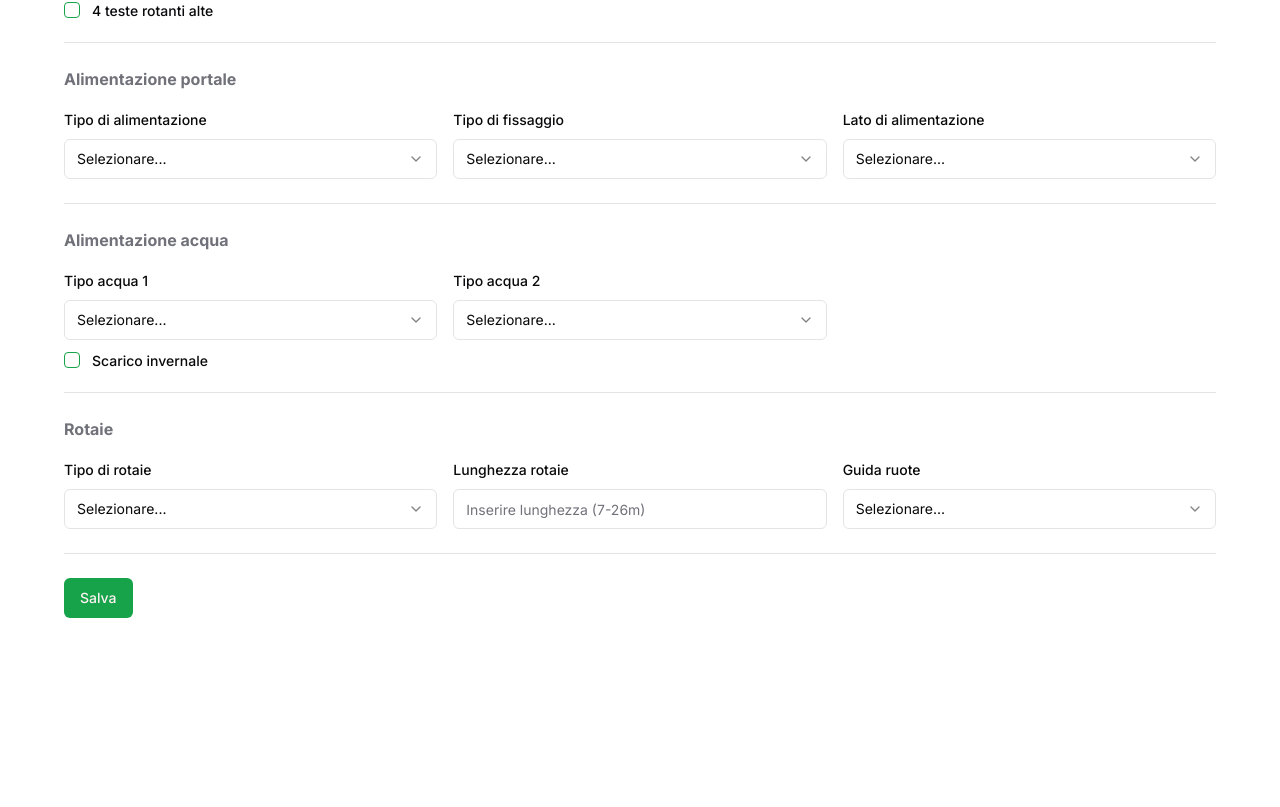
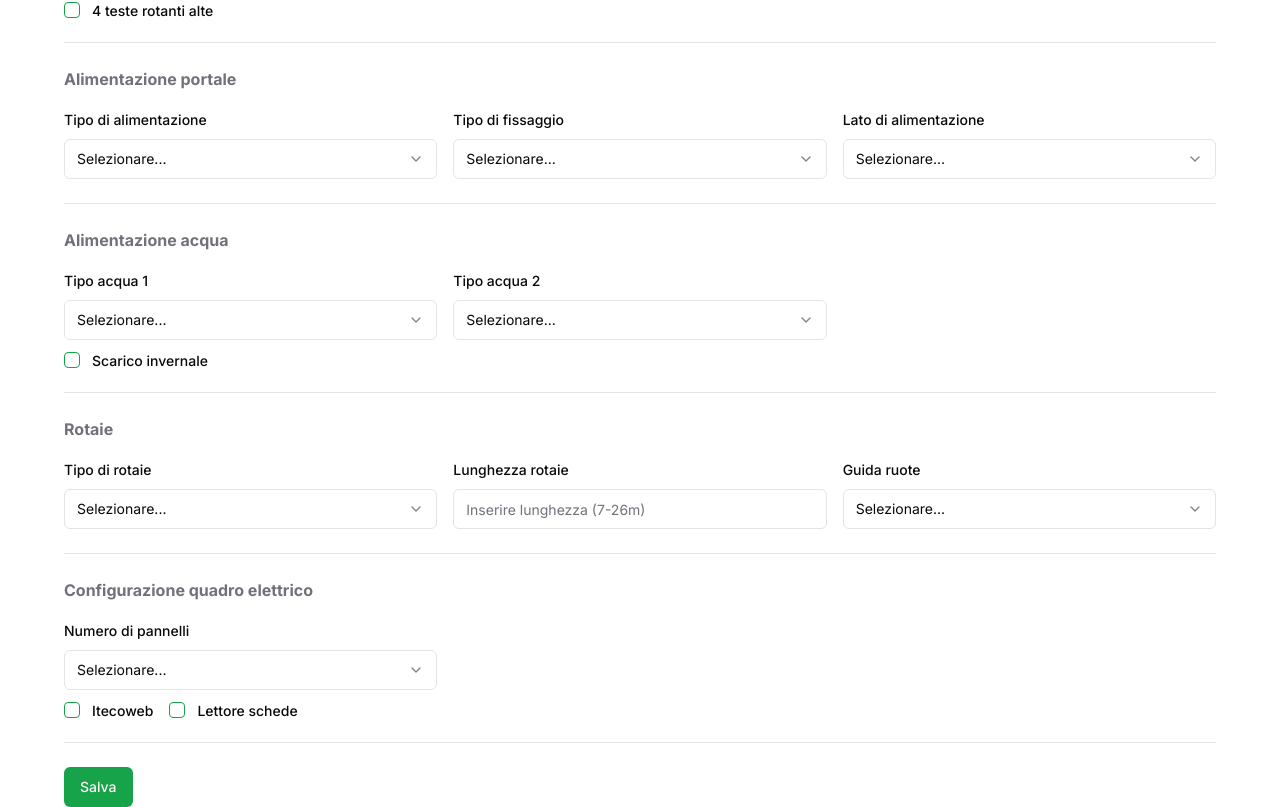
Before and after one commit to slinden2/product-configurator, a Next.js app: page /configurations/new in a window 1280 px wide. Shown: the part 822-1629 px from the top of the page. Before the commit the page ends 1440 px from the top, so only its background shows below. Built offline with nearby package versions, Linux system fonts and the light colour scheme.

Commit message:
Adds electrical panel configuration

```diff
--- a/components/ConfigForm.tsx
+++ b/components/ConfigForm.tsx
@@ -34,6 +34,17 @@ const ConfigForm = () => {
   const hasHPRoofBar = form.watch("has_hp_roof_bar");
   const supplyType = form.watch("supply_type");
   const supplyFixingType = form.watch("supply_fixing_type");
+  const panelNum = form.watch("panel_num");
+  const panelPos = form.watch("panel_pos");
+  const hasItecoweb = form.watch("has_itecoweb");
+  const hasCardReader = form.watch("has_card_reader");
+
+  React.useEffect(() => {
+    // Resetting card_num when itecoweb and card_reader are unchecked
+    if (!hasItecoweb && !hasCardReader) {
+      form.resetField("card_num");
+    }
+  }, [hasItecoweb, hasCardReader, form]);
 
   async function onSubmit(values: ConfigFormData) {
     console.log(values);
@@ -314,6 +325,75 @@ const ConfigForm = () => {
               </div>
             </div>
           </FormSection>
+          <FormSection title="Configurazione quadro elettrico">
+            <div className="space-y-3">
+              <div className="md:flex md:gap-4">
+                <div className="md:flex-1">
+                  <SelectField
+                    name="panel_num"
+                    label="Numero di pannelli"
+                    placeholder="Selezionare..."
+                    items={selectFieldOptions.panelNums}
+                    fieldsToResetOnValue={[
+                      {
+                        triggerValue: zodEnums.PanelNumEnum.enum.TWO,
+                        fieldsToReset: ["panel_pos"],
+                      },
+                    ]}
+                  />
+                </div>
+                <div className="md:flex-1">
+                  {panelNum === zodEnums.PanelNumEnum.enum.ONE && (
+                    <SelectField
+                      name="panel_pos"
+                      label="Posizione pannello"
+                      placeholder="Selezionare..."
+                      items={selectFieldOptions.panelPositions}
+                      fieldsToResetOnValue={[
+                        {
+                          triggerValue: zodEnums.PanelPosEnum.enum.INTERNAL,
+                          fieldsToReset: ["ext_panel_fixing_type"],
+                        },
+                      ]}
+                    />
+                  )}
+                </div>
+                <div className="md:flex-1">
+                  {(panelNum === zodEnums.PanelNumEnum.enum.TWO ||
+                    panelPos === "EXTERNAL") && (
+                    <SelectField
+                      name="ext_panel_fixing_type"
+                      label="Fissaggio pannello esterno"
+                      placeholder="Selezionare..."
+                      items={selectFieldOptions.extPanelFixingTypes}
+                    />
+                  )}
+                </div>
+              </div>
+              <div className="space-y-3">
+                <div className="flex gap-4">
+                  <div>
+                    <CheckboxField name="has_itecoweb" label="Itecoweb" />
+                  </div>
+                  <div>
+                    <CheckboxField
+                      name="has_card_reader"
+                      label="Lettore schede"
+                    />
+                  </div>
+                </div>
+                {(hasItecoweb || hasCardReader) && (
+                  <div className="w-1/3">
+                    <InputField
+                      name="card_num"
+                      label="Numero di schede"
+                      placeholder="Inserisci numero di schede"
+                    />
+                  </div>
+                )}
+              </div>
+            </div>
+          </FormSection>
           <Button type="submit">Salva</Button>
         </form>
       </Form>
--- a/validation/configSchema.ts
+++ b/validation/configSchema.ts
@@ -9,6 +9,13 @@ function generateSelectOptionsFromZodEnum<T extends string>(
     value,
     label: labels[i],
   }));
+}
+
+function coerceStringToNumber(schema: z.ZodTypeAny) {
+  return z.preprocess((val) => {
+    if (val === "") return undefined;
+    return val && typeof val === "string" ? parseInt(val, 10) : val;
+  }, schema);
 }
 
 const genericRequiredMessage = "Scelta obbligatoria";
@@ -119,6 +126,24 @@ const railTypes: SelectOption[] = generateSelectOptionsFromZodEnum(
   ["Da tassellare", "Da saldare incassato"]
 );
 
+const PanelNumEnum = z.enum(["ONE", "TWO"]);
+const panelNums: SelectOption[] = generateSelectOptionsFromZodEnum(
+  PanelNumEnum,
+  ["1", "2"]
+);
+
+const PanelPosEnum = z.enum(["INTERNAL", "EXTERNAL"]);
+const panelPositions: SelectOption[] = generateSelectOptionsFromZodEnum(
+  PanelPosEnum,
+  ["A bordo", "In piazzola"]
+);
+
+const ExtPanelFixingType = z.enum(["WALL", "POST"]);
+const extPanelFixingTypes: SelectOption[] = generateSelectOptionsFromZodEnum(
+  ExtPanelFixingType,
+  ["A muro", "Su palo"]
+);
+
 // Number of brushes
 const brushNums: SelectOption[] = [
   {
@@ -175,6 +200,9 @@ export const zodEnums = {
   WaterType1Enum,
   WaterType2Enum,
   RailTypeEnum,
+  PanelNumEnum,
+  PanelPosEnum,
+  ExtPanelFixingType,
 };
 
 export const selectFieldOptions: SelectOptionGroup = {
@@ -192,10 +220,10 @@ export const selectFieldOptions: SelectOptionGroup = {
   waterTypes2,
   railTypes,
   railGuideNum,
+  panelNums,
+  panelPositions,
+  extPanelFixingTypes,
 };
-
-//   // has_itecoweb: z.boolean(),
-// });
 
 export const baseSchema = z.object({
   name: z.string().min(3, "Il nome è obbligatorio (min. 3 caratteri)."),
@@ -223,20 +251,25 @@ export const baseSchema = z.object({
   ),
   has_antifreeze: z.boolean().default(false),
   rail_type: RailTypeEnum,
-  rail_length: z
+  rail_length: coerceStringToNumber(
+    z
       .number()
-    .int()
       .refine(
         (val) => val >= 7 && val <= 26,
         "La lunghezza deve essere tra 7 e 26 metri."
+      )
   ),
-  rail_guide_num: z
+  rail_guide_num: coerceStringToNumber(
+    z
       .number()
-    .int()
       .refine(
         (val) => val >= 0 && val <= 2,
         "Le guide ruote (coppie) devono essere 0, 1 o 2."
+      )
   ),
+  has_itecoweb: z.boolean().optional(),
+  has_card_reader: z.boolean().optional(),
+  card_num: coerceStringToNumber(z.number().int().positive().optional()),
 });
 
 const chemPumpNumBase = z
@@ -318,11 +351,39 @@ const supplyTypeDiscriminatedUnion = z.discriminatedUnion("supply_type", [
   }),
 ]);
 
+const panelNumDiscriminatedUnion = z.discriminatedUnion("panel_num", [
+  z.object({
+    panel_num: z.literal(PanelNumEnum.enum.ONE),
+    panel_pos: PanelPosEnum,
+  }),
+  z.object({
+    panel_num: z.literal(PanelNumEnum.enum.TWO),
+    panel_pos: z.undefined(),
+    ext_panel_fixing_type: ExtPanelFixingType,
+  }),
+]);
+
+const panelPosDiscriminatedUnion = z.discriminatedUnion("panel_pos", [
+  z.object({
+    panel_pos: z.literal(undefined),
+  }),
+  z.object({
+    panel_pos: z.literal(PanelPosEnum.enum.EXTERNAL),
+    ext_panel_fixing_type: ExtPanelFixingType,
+  }),
+  z.object({
+    panel_pos: z.literal(PanelPosEnum.enum.INTERNAL),
+    ext_panel_fixing_type: z.undefined(),
+  }),
+]);
+
 export const configSchema = baseSchema
   .and(chemPumpDiscriminatedUnion)
   .and(acidPumpDiscriminatedUnion)
   .and(hpRoofBarDiscriminatedUnion)
   .and(supplyTypeDiscriminatedUnion)
+  .and(panelNumDiscriminatedUnion)
+  .and(panelPosDiscriminatedUnion)
   .superRefine((data, ctx) => {
     if (
       data.chemical_num &&
```
Lines whose indentation alone changed are shown as unchanged.
